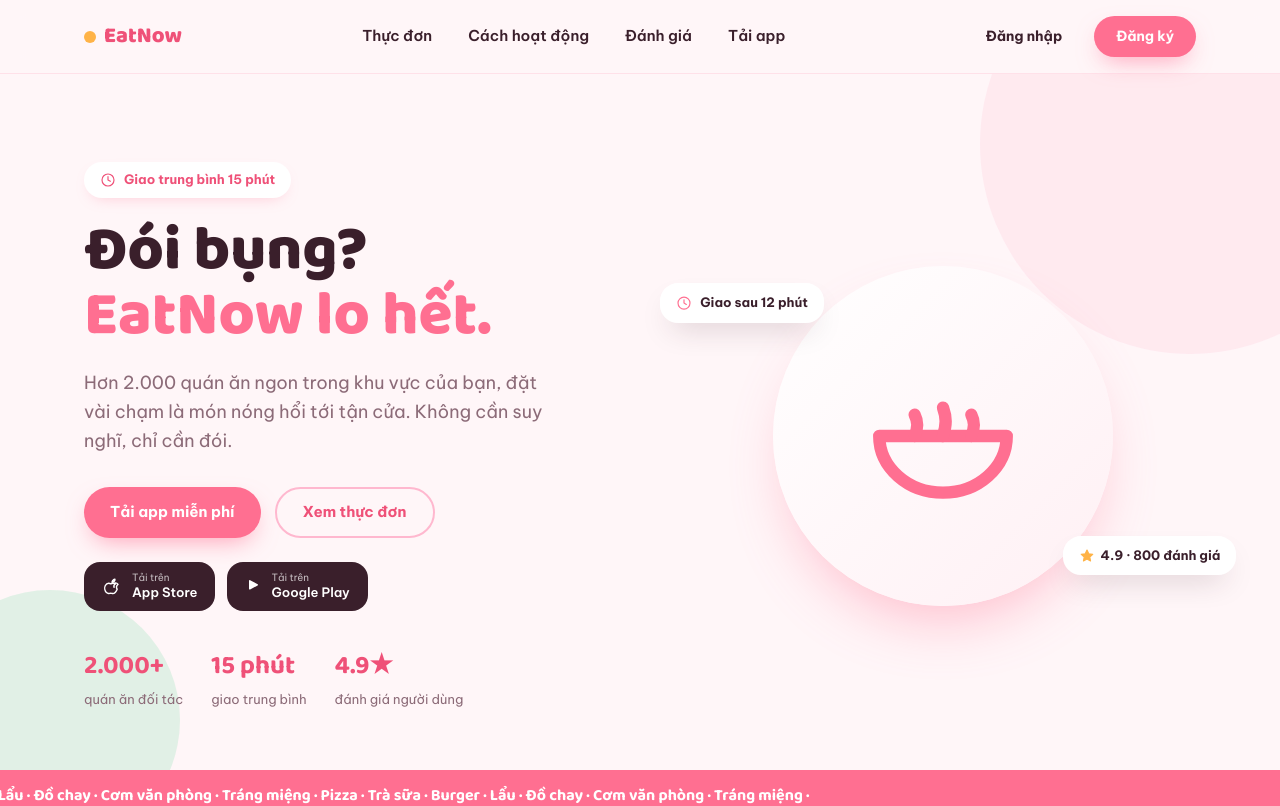
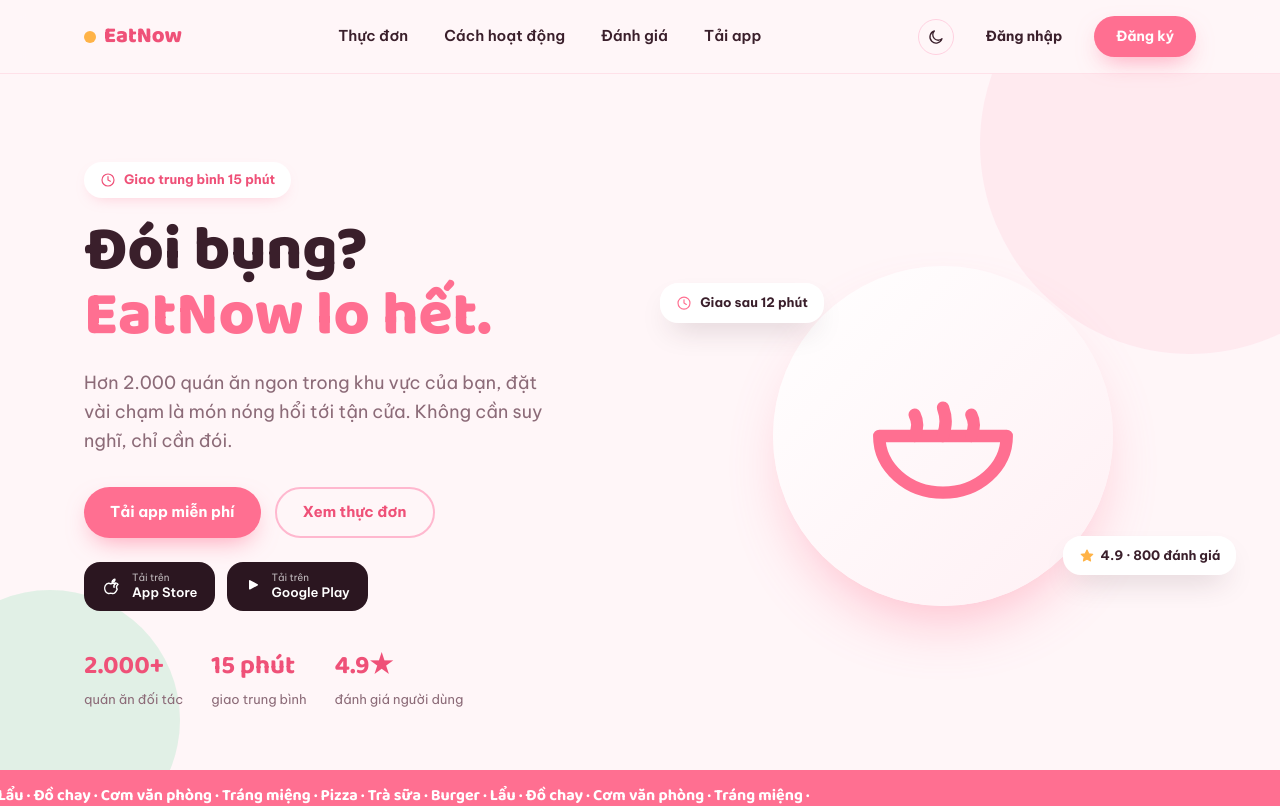
Before and after one commit to kurumi-hub/Umami, a Next.js app: page / in a window 1280 px wide. Shown: the top 806 px of the page. Built offline with nearby package versions, Linux system fonts and the light colour scheme; no server answers.

Commit message:
dark mode

```diff
--- /dev/null
+++ b/src/app/ThemeToggle.tsx
@@ -0,0 +1,98 @@
+"use client";
+
+import { useEffect, useRef, useState } from "react";
+import { IconMoon, IconSun } from "@/app/icons";
+
+// Kiểu mở rộng tối thiểu cho View Transitions API (chưa có sẵn trong lib.dom.d.ts)
+type ViewTransitionDocument = Document & {
+  startViewTransition?: (callback: () => void) => {
+    ready: Promise<void>;
+  };
+};
+
+export default function ThemeToggle({ className = "" }: { className?: string }) {
+  const [isDark, setIsDark] = useState(false);
+  const [mounted, setMounted] = useState(false);
+  const btnRef = useRef<HTMLButtonElement>(null);
+
+  useEffect(() => {
+    setMounted(true);
+    setIsDark(document.documentElement.classList.contains("dark"));
+  }, []);
+
+  function applyTheme(next: boolean) {
+    setIsDark(next);
+    document.documentElement.classList.toggle("dark", next);
+    localStorage.setItem("eatnow-theme", next ? "dark" : "light");
+  }
+
+  function toggle() {
+    const next = !isDark;
+    const root = document.documentElement;
+    const doc = document as ViewTransitionDocument;
+
+    const prefersReducedMotion = window.matchMedia(
+      "(prefers-reduced-motion: reduce)"
+    ).matches;
+
+    // Không hỗ trợ View Transitions, hoặc người dùng tắt hiệu ứng chuyển động
+    // -> chỉ toggle class, để CSS transition-colors lo phần fade mượt.
+    if (!doc.startViewTransition || prefersReducedMotion) {
+      applyTheme(next);
+      return;
+    }
+
+    // Tính tâm và bán kính loang từ đúng vị trí nút bấm.
+    const rect = btnRef.current?.getBoundingClientRect();
+    const x = rect ? rect.left + rect.width / 2 : window.innerWidth - 40;
+    const y = rect ? rect.top + rect.height / 2 : 40;
+    const endRadius = Math.hypot(
+      Math.max(x, window.innerWidth - x),
+      Math.max(y, window.innerHeight - y)
+    );
+
+    const transition = doc.startViewTransition(() => applyTheme(next));
+
+    transition.ready.then(() => {
+      root.animate(
+        {
+          clipPath: [
+            `circle(0px at ${x}px ${y}px)`,
+            `circle(${endRadius}px at ${x}px ${y}px)`,
+          ],
+        },
+        {
+          duration: 700,
+          easing: "cubic-bezier(0.22, 1, 0.36, 1)",
+          pseudoElement: "::view-transition-new(root)",
+        }
+      );
+    });
+  }
+
+  // Tránh mismatch hydration: chỉ render icon sau khi đã mount ở client
+  if (!mounted) {
+    return (
+      <span
+        aria-hidden
+        className={`inline-flex h-9 w-9 items-center justify-center rounded-full ${className}`}
+      />
+    );
+  }
+
+  return (
+    <button
+      ref={btnRef}
+      type="button"
+      onClick={toggle}
+      aria-label={isDark ? "Chuyển sang giao diện sáng" : "Chuyển sang giao diện tối"}
+      className={`inline-flex h-9 w-9 items-center justify-center rounded-full border border-pink-300/60 text-ink transition-colors duration-300 hover:bg-pink-50 dark:hover:bg-pink-100/10 ${className}`}
+    >
+      {isDark ? (
+        <IconSun className="h-[18px] w-[18px]" />
+      ) : (
+        <IconMoon className="h-[18px] w-[18px]" />
+      )}
+    </button>
+  );
+}
--- a/src/app/auth/AuthField.tsx
+++ b/src/app/auth/AuthField.tsx
@@ -24,7 +24,7 @@ export default function AuthField({
         placeholder={placeholder}
         autoComplete={autoComplete}
         required={required}
-        className="mt-1.5 w-full rounded-2xl border border-pink-300/70 bg-white px-4 py-3 text-[15px] text-ink outline-none transition-colors placeholder:text-ink-soft/60 focus:border-pink-500 focus:ring-4 focus:ring-pink-500/15"
+        className="mt-1.5 w-full rounded-2xl border border-pink-300/70 bg-surface px-4 py-3 text-[15px] text-ink outline-none transition-colors placeholder:text-ink-soft/60 focus:border-pink-500 focus:ring-4 focus:ring-pink-500/15"
       />
     </label>
   );
--- a/src/app/globals.css
+++ b/src/app/globals.css
@@ -1,8 +1,13 @@
 @import "tailwindcss";
+
+/* Bật dark mode theo class .dark (toggle thủ công), không chỉ theo hệ thống */
+@custom-variant dark (&:where(.dark, .dark *));
 
 :root {
   --background: #fff6f8;
   --foreground: #3a1f2b;
+  --surface: #ffffff;
+  --surface-2: #fff6f8;
 
   --pink-50: #fff0f4;
   --pink-100: #ffe1ea;
@@ -15,9 +20,28 @@
   --ink-soft: #8c6b78;
 }
 
+.dark {
+  --background: #201118;
+  --foreground: #ffe9ef;
+  --surface: #2b1620;
+  --surface-2: #24131b;
+
+  --pink-50: #3a1f2b;
+  --pink-100: #472333;
+  --pink-300: #7a3a52;
+  --pink-500: #ff85a1;
+  --pink-600: #ff9db4;
+  --mango: #ffc16b;
+  --mint: #8fd9ac;
+  --ink: #ffe9ef;
+  --ink-soft: #c99aad;
+}
+
 @theme inline {
   --color-background: var(--background);
   --color-foreground: var(--foreground);
+  --color-surface: var(--surface);
+  --color-surface-2: var(--surface-2);
   --color-pink-50: var(--pink-50);
   --color-pink-100: var(--pink-100);
   --color-pink-300: var(--pink-300);
@@ -34,10 +58,31 @@
 body {
   background: var(--background);
   color: var(--foreground);
+  /* Fallback nhẹ cho trình duyệt không hỗ trợ View Transitions API.
+     Chỉ transition 2 thuộc tính rẻ (không đụng box-shadow/blur) để
+     tránh giật máy khi đổi theme. */
+  transition: background-color 0.5s cubic-bezier(0.22, 1, 0.36, 1),
+    color 0.5s cubic-bezier(0.22, 1, 0.36, 1);
 }
 
 html {
   scroll-behavior: smooth;
+}
+
+/* ---------- hiệu ứng loang tròn khi bấm nút đổi theme ---------- */
+/* Chạy trên ảnh chụp (screenshot) được GPU composite riêng, không đụng
+   tới DOM thật nên rất nhẹ - không cần (và không nên) thêm transition
+   cho từng phần tử trong trang. */
+::view-transition-old(root),
+::view-transition-new(root) {
+  animation: none;
+  mix-blend-mode: normal;
+}
+::view-transition-old(root) {
+  z-index: 1;
+}
+::view-transition-new(root) {
+  z-index: 2;
 }
 
 @media (prefers-reduced-motion: reduce) {
--- a/src/app/icons.tsx
+++ b/src/app/icons.tsx
@@ -151,3 +151,20 @@ export function IconPlay({ className }: IconProps) {
     </svg>
   );
 }
+
+export function IconSun({ className }: IconProps) {
+  return (
+    <svg viewBox="0 0 24 24" fill="none" className={className} stroke="currentColor" strokeWidth={base} strokeLinecap="round" strokeLinejoin="round">
+      <circle cx="12" cy="12" r="4.2" />
+      <path d="M12 3v2.2M12 18.8V21M21 12h-2.2M5.2 12H3M18.4 5.6l-1.6 1.6M7.2 16.8l-1.6 1.6M18.4 18.4l-1.6-1.6M7.2 7.2 5.6 5.6" />
+    </svg>
+  );
+}
+
+export function IconMoon({ className }: IconProps) {
+  return (
+    <svg viewBox="0 0 24 24" fill="none" className={className} stroke="currentColor" strokeWidth={base} strokeLinecap="round" strokeLinejoin="round">
+      <path d="M20 14.2A8.2 8.2 0 1 1 9.8 4a6.4 6.4 0 0 0 10.2 10.2Z" />
+    </svg>
+  );
+}
--- a/src/app/page.tsx
+++ b/src/app/page.tsx
@@ -18,16 +18,17 @@ import {
 } from "./icons";
 import { createClient } from "@/utils/supabase/server";
 import { logout } from "@/app/auth/actions";
+import ThemeToggle from "@/app/ThemeToggle";
 
 const menuCategories = [
   { Icon: IconRiceBowl, name: "Cơm & Món chính", count: "450+ quán", bg: "bg-pink-100" },
-  { Icon: IconCup, name: "Trà sữa & Nước", count: "320+ quán", bg: "bg-[#fff0d9]" },
-  { Icon: IconLeaf, name: "Đồ chay lành", count: "180+ quán", bg: "bg-[#e3f6e8]" },
+  { Icon: IconCup, name: "Trà sữa & Nước", count: "320+ quán", bg: "bg-[#fff0d9] dark:bg-[#4a3a1f]" },
+  { Icon: IconLeaf, name: "Đồ chay lành", count: "180+ quán", bg: "bg-[#e3f6e8] dark:bg-[#1f3a2b]" },
   { Icon: IconCake, name: "Tráng miệng", count: "210+ quán", bg: "bg-pink-100" },
-  { Icon: IconPizza, name: "Pizza & Fast food", count: "260+ quán", bg: "bg-[#fff0d9]" },
-  { Icon: IconBowl, name: "Mì & Phở", count: "300+ quán", bg: "bg-[#e3f6e8]" },
+  { Icon: IconPizza, name: "Pizza & Fast food", count: "260+ quán", bg: "bg-[#fff0d9] dark:bg-[#4a3a1f]" },
+  { Icon: IconBowl, name: "Mì & Phở", count: "300+ quán", bg: "bg-[#e3f6e8] dark:bg-[#1f3a2b]" },
   { Icon: IconTakeoutBox, name: "Ăn vặt", count: "400+ quán", bg: "bg-pink-100" },
-  { Icon: IconBurger, name: "Burger & Gà rán", count: "150+ quán", bg: "bg-[#fff0d9]" },
+  { Icon: IconBurger, name: "Burger & Gà rán", count: "150+ quán", bg: "bg-[#fff0d9] dark:bg-[#4a3a1f]" },
 ];
 
 const steps = [
@@ -102,7 +103,7 @@ function StoreBadge({ dark = true }: { dark?: boolean }) {
   return (
     <div
       className={`flex items-center gap-2.5 rounded-2xl px-[18px] py-2.5 text-[13px] font-semibold ${
-        dark ? "bg-ink text-white" : "bg-white/15 text-white"
+        dark ? "bg-[#2b1620] text-white" : "bg-white/15 text-white"
       }`}
     >
       <IconApple className="w-5 h-5" />
@@ -118,7 +119,7 @@ function StoreBadgePlay({ dark = true }: { dark?: boolean }) {
   return (
     <div
       className={`flex items-center gap-2.5 rounded-2xl px-[18px] py-2.5 text-[13px] font-semibold ${
-        dark ? "bg-ink text-white" : "bg-white/15 text-white"
+        dark ? "bg-[#2b1620] text-white" : "bg-white/15 text-white"
       }`}
     >
       <IconPlay className="w-4 h-4" />
@@ -139,7 +140,7 @@ export default async function Home() {
   return (
     <div className="flex flex-col flex-1">
       {/* NAV */}
-      <header className="sticky top-0 z-50 bg-[rgba(255,246,248,0.85)] backdrop-blur-md border-b border-pink-500/15">
+      <header className="sticky top-0 z-50 bg-[rgba(255,246,248,0.85)] dark:bg-[rgba(32,17,24,0.85)] backdrop-blur-md border-b border-pink-500/15">
         <nav className="max-w-[1160px] mx-auto flex items-center justify-between px-6 py-4">
           <Logo />
           <div className="hidden md:flex gap-9 font-semibold text-[15px] text-ink">
@@ -157,6 +158,9 @@ export default async function Home() {
             </a>
           </div>
 
+          <div className="flex items-center gap-3">
+            <ThemeToggle />
+
             {user ? (
               <div className="flex items-center gap-4">
                 <span className="hidden sm:block text-[14px] font-semibold text-ink">
@@ -165,7 +169,7 @@ export default async function Home() {
                 <form action={logout}>
                   <button
                     type="submit"
-                  className="inline-flex items-center justify-center rounded-full border-2 border-pink-300 px-5 py-2.5 text-[14px] font-bold text-pink-600 hover:bg-pink-50 transition-colors"
+                    className="inline-flex items-center justify-center rounded-full border-2 border-pink-300 px-5 py-2.5 text-[14px] font-bold text-pink-600 hover:bg-pink-50 dark:hover:bg-pink-100/10 transition-colors"
                   >
                     Đăng xuất
                   </button>
@@ -187,6 +191,7 @@ export default async function Home() {
                 </Link>
               </div>
             )}
+          </div>
         </nav>
       </header>
 
@@ -197,7 +202,7 @@ export default async function Home() {
 
         <div className="relative z-10 max-w-[1160px] mx-auto px-6 grid grid-cols-1 md:grid-cols-[1.05fr_0.95fr] gap-12 items-center text-center md:text-left">
           <div>
-            <div className="inline-flex items-center gap-2 rounded-full bg-white px-4 py-2 text-[13px] font-bold text-pink-600 shadow-[0_6px_16px_-8px_rgba(255,111,145,0.4)] mb-5">
+            <div className="inline-flex items-center gap-2 rounded-full bg-surface px-4 py-2 text-[13px] font-bold text-pink-600 shadow-[0_6px_16px_-8px_rgba(255,111,145,0.4)] mb-5">
               <IconClock className="w-4 h-4" />
               Giao trung bình 15 phút
             </div>
@@ -248,17 +253,17 @@ export default async function Home() {
           </div>
 
           <div className="relative flex justify-center">
-            <div className="relative w-[300px] h-[300px] sm:w-[340px] sm:h-[340px] rounded-full bg-gradient-to-br from-white to-pink-50 flex items-center justify-center shadow-[0_30px_60px_-20px_rgba(255,111,145,0.45)]">
+            <div className="relative w-[300px] h-[300px] sm:w-[340px] sm:h-[340px] rounded-full bg-gradient-to-br from-surface to-pink-50 flex items-center justify-center shadow-[0_30px_60px_-20px_rgba(255,111,145,0.45)]">
               <span className="animate-steam absolute w-1.5 rounded-md bg-white/90 blur-[1px] left-[44%] top-[6%] h-10" />
               <span className="animate-steam absolute w-1.5 rounded-md bg-white/90 blur-[1px] left-[52%] top-[2%] h-[52px] [animation-delay:0.6s]" />
               <span className="animate-steam absolute w-1.5 rounded-md bg-white/90 blur-[1px] left-[60%] top-[8%] h-[34px] [animation-delay:1.2s]" />
               <IconBowl className="w-[150px] h-[150px] sm:w-[170px] sm:h-[170px] text-pink-500" />
             </div>
-            <div className="animate-bob absolute top-[8%] -left-[6%] flex items-center gap-2 bg-white rounded-[18px] px-4 py-2.5 shadow-[0_14px_30px_-12px_rgba(58,31,43,0.25)] font-bold text-[13px]">
+            <div className="animate-bob absolute top-[8%] -left-[6%] flex items-center gap-2 bg-surface rounded-[18px] px-4 py-2.5 shadow-[0_14px_30px_-12px_rgba(58,31,43,0.25)] font-bold text-[13px]">
               <IconClock className="w-4 h-4 text-pink-500" />
               Giao sau 12 phút
             </div>
-            <div className="animate-bob absolute bottom-[6%] -right-[8%] flex items-center gap-1.5 bg-white rounded-[18px] px-4 py-2.5 shadow-[0_14px_30px_-12px_rgba(58,31,43,0.25)] font-bold text-[13px] [animation-delay:1.3s]">
+            <div className="animate-bob absolute bottom-[6%] -right-[8%] flex items-center gap-1.5 bg-surface rounded-[18px] px-4 py-2.5 shadow-[0_14px_30px_-12px_rgba(58,31,43,0.25)] font-bold text-[13px] [animation-delay:1.3s]">
               <IconStar className="w-4 h-4 text-mango" />
               4.9 · 800 đánh giá
             </div>
@@ -295,7 +300,7 @@ export default async function Home() {
           {steps.map((s) => (
             <div
               key={s.num}
-              className="ticket-edge relative bg-white rounded-[20px] px-6 pt-[34px] pb-[30px] shadow-[0_16px_40px_-20px_rgba(58,31,43,0.25)]"
+              className="ticket-edge relative bg-surface rounded-[20px] px-6 pt-[34px] pb-[30px] shadow-[0_16px_40px_-20px_rgba(58,31,43,0.25)]"
             >
               <span className="inline-flex items-center justify-center w-[34px] h-[34px] rounded-[10px] bg-pink-100 text-pink-600 font-display font-extrabold text-sm mb-4">
                 {s.num}
@@ -327,7 +332,7 @@ export default async function Home() {
             {menuCategories.map((c) => (
               <div
                 key={c.name}
-                className="bg-white rounded-[22px] px-5 py-6 text-center border border-pink-500/10 transition-all hover:-translate-y-1.5 hover:shadow-[0_18px_34px_-18px_rgba(255,111,145,0.5)]"
+                className="bg-surface rounded-[22px] px-5 py-6 text-center border border-pink-500/10 transition-all hover:-translate-y-1.5 hover:shadow-[0_18px_34px_-18px_rgba(255,111,145,0.5)]"
               >
                 <div
                   className={`w-16 h-16 rounded-[18px] mx-auto mb-3.5 flex items-center justify-center ${c.bg}`}
@@ -364,8 +369,8 @@ export default async function Home() {
             </div>
           </div>
           <div className="flex justify-center">
-            <div className="w-[190px] h-[380px] bg-white rounded-[34px] p-2.5 shadow-[0_30px_60px_-18px_rgba(0,0,0,0.35)]">
-              <div className="w-full h-full rounded-[26px] bg-gradient-to-b from-pink-50 to-white flex flex-col items-center justify-center gap-3">
+            <div className="w-[190px] h-[380px] bg-surface rounded-[34px] p-2.5 shadow-[0_30px_60px_-18px_rgba(0,0,0,0.35)]">
+              <div className="w-full h-full rounded-[26px] bg-gradient-to-b from-pink-50 to-surface flex flex-col items-center justify-center gap-3">
                 <IconBowl className="w-14 h-14 text-pink-500" />
                 <b className="font-display text-ink">EatNow</b>
               </div>
@@ -388,7 +393,7 @@ export default async function Home() {
           {testimonials.map((t) => (
             <div
               key={t.name}
-              className="bg-white rounded-[20px] p-7 shadow-[0_14px_30px_-18px_rgba(58,31,43,0.2)]"
+              className="bg-surface rounded-[20px] p-7 shadow-[0_14px_30px_-18px_rgba(58,31,43,0.2)]"
             >
               <div className="mb-3">
                 <Stars />
@@ -409,7 +414,7 @@ export default async function Home() {
       </section>
 
       {/* FOOTER */}
-      <footer className="bg-ink text-white pt-14 pb-7 mt-10">
+      <footer className="bg-[#2b1620] text-white pt-14 pb-7 mt-10">
         <div className="max-w-[1160px] mx-auto px-6">
           <div className="grid grid-cols-2 md:grid-cols-[1.4fr_1fr_1fr_1fr] gap-9">
             <div>
--- a/src/app/signup/verify/VerifyOtpForm.tsx
+++ b/src/app/signup/verify/VerifyOtpForm.tsx
@@ -33,7 +33,7 @@ export default function VerifyOtpForm({ email }: { email: string }) {
           placeholder="00000000"
           required
           autoFocus
-          className="mt-1.5 w-full rounded-2xl border border-pink-300/70 bg-white px-4 py-3 text-center text-[22px] font-bold tracking-[0.35em] text-ink outline-none transition-colors placeholder:tracking-[0.35em] placeholder:text-ink-soft/40 focus:border-pink-500 focus:ring-4 focus:ring-pink-500/15"
+          className="mt-1.5 w-full rounded-2xl border border-pink-300/70 bg-surface px-4 py-3 text-center text-[22px] font-bold tracking-[0.35em] text-ink outline-none transition-colors placeholder:tracking-[0.35em] placeholder:text-ink-soft/40 focus:border-pink-500 focus:ring-4 focus:ring-pink-500/15"
         />
       </label>
 
```
Also changed, not shown: src/app/auth/AuthShell.tsx (+6 -1 lines), src/app/layout.tsx (+16 -0 lines). Lines whose indentation alone changed are shown as unchanged.
